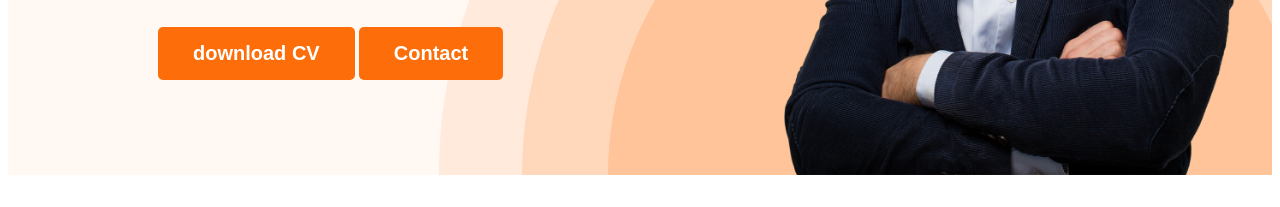
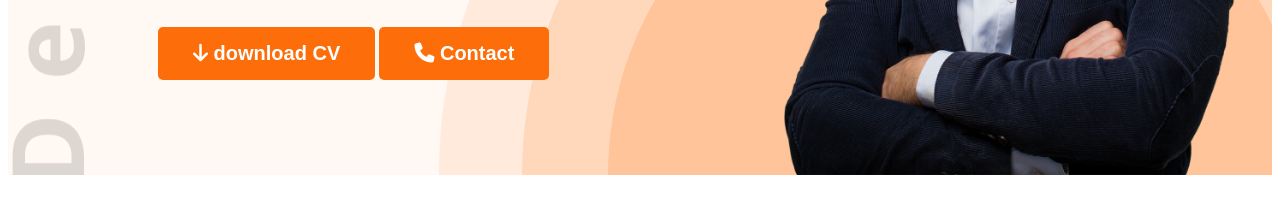
Before and after one commit to Rupam07Speed/web-developer-portfolio, a plain HTML site: page index.html in a window 1280 px wide. Shown: the part 593-800 px from the top of the page. Drawn offline with nearby package versions, Linux system fonts and the light colour scheme.

Commit message:
(finished my portfolio)

```diff
--- a/index.html
+++ b/index.html
@@ -8,6 +8,7 @@
 <link rel="preconnect" href="https://fonts.gstatic.com" crossorigin>
 <link href="https://fonts.googleapis.com/css2?family=Open+Sans:wght@400;700;800&display=swap" rel="stylesheet">
     <link rel="stylesheet" href="styles/style.css">
+    <script src="https://kit.fontawesome.com/b63daa90ad.js" crossorigin="anonymous"></script>
 </head>
 <body>
     <header class="header">
@@ -25,8 +26,8 @@
                 <h3 class="banner-greeting">Hi, I  am</h3>
                 <h1 class="banner-title">Mary Hardy</h1>
                <p class="banner-cont">Shot what able cold new see hold.Friendly as an betrayed formerly he. Morning because as to society behaved moments</p>
-               <button class="btn-primary">download CV</button>
-               <button class="btn-primary">Contact</button>
+               <button class="btn-primary"><i class="fa-solid fa-arrow-down"></i> download CV</button>
+               <button class="btn-primary"><i class="fa-solid fa-phone"></i> Contact</button>
 
         </div>
         <img class="profile-pic" src="images/hardy.png" alt="">
@@ -133,7 +134,7 @@
                 </div>
             </div>
             <div class="download-cv">
-                <button class="btn-primary">download CV</button>
+                <button class="btn-primary"><i class="fa-solid fa-arrow-down"></i> Download CV</button>
             </div>
         </section>
     </main>
--- a/styles/style.css
+++ b/styles/style.css
@@ -59,9 +59,9 @@ nav a {
 
 .header {
   background: #fff8f3;
-  background-image: url(../images/header_bg.png);
+  background-image: url(../images/header_bg.png), url(../images/developer.png);
   background-repeat: no-repeat;
-  background-position: bottom right;
+  background-position: bottom right, top left;
 }
 
 .banner {
```
